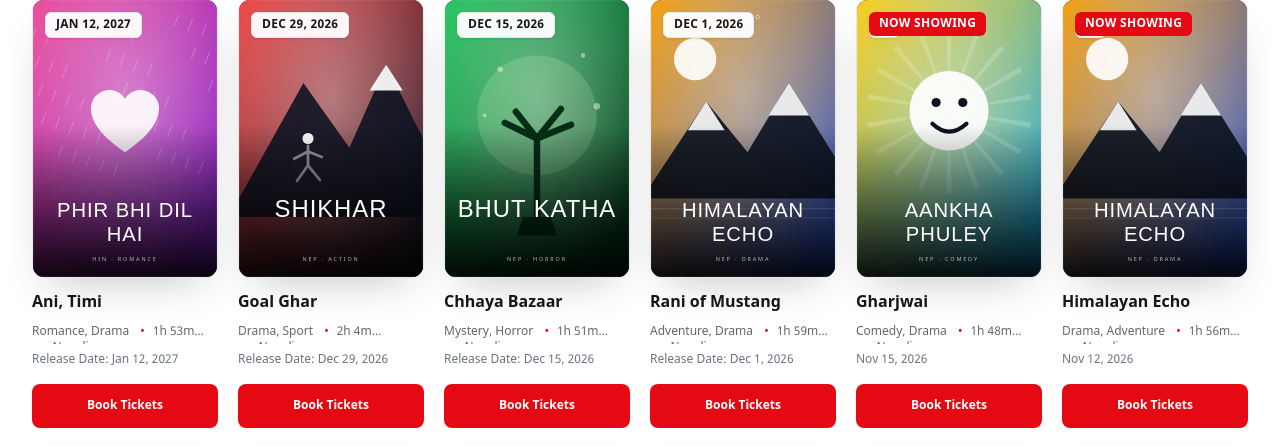
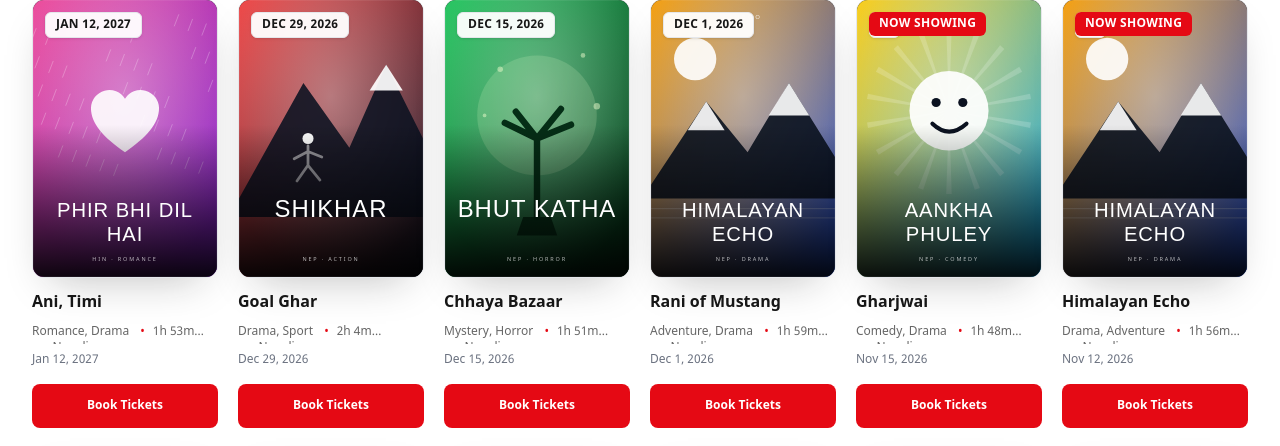
Before and after one commit to SoftworicaWorkflow-Intern/CineGo, a Laravel app: page /movies in a window 1280 px wide. Shown: the part 402-848 px from the top of the page. Run offline with Laravel 12, Linux system fonts and the light colour scheme; data comes from the database, SQL or seed files in the repository; style sheets or scripts are compiled from the project's sources.

Commit message:
Simplify upcoming movie release date
Co-authored-by: Copilot <223556219+Copilot@users.noreply.github.com>

```diff
--- a/resources/views/components/movie-card.blade.php
+++ b/resources/views/components/movie-card.blade.php
@@ -62,11 +62,7 @@
         </p>
 
         <p class="min-h-5 text-xs text-cg-dim">
-            @if ($isComingSoon)
-                {{ ui('release_date', 'Release Date') }}: {{ $movie->release_date?->format('M j, Y') }}
-            @else
-                {{ $movie->release_date?->format('M j, Y') }}
-            @endif
+            {{ $movie->release_date?->format('M j, Y') }}
         </p>
 
         <div class="mt-auto flex gap-2 pt-1">
```
Also changed, not shown: tests/Feature/PublicPagesTest.php (+1 -1 lines), 3 other files.
